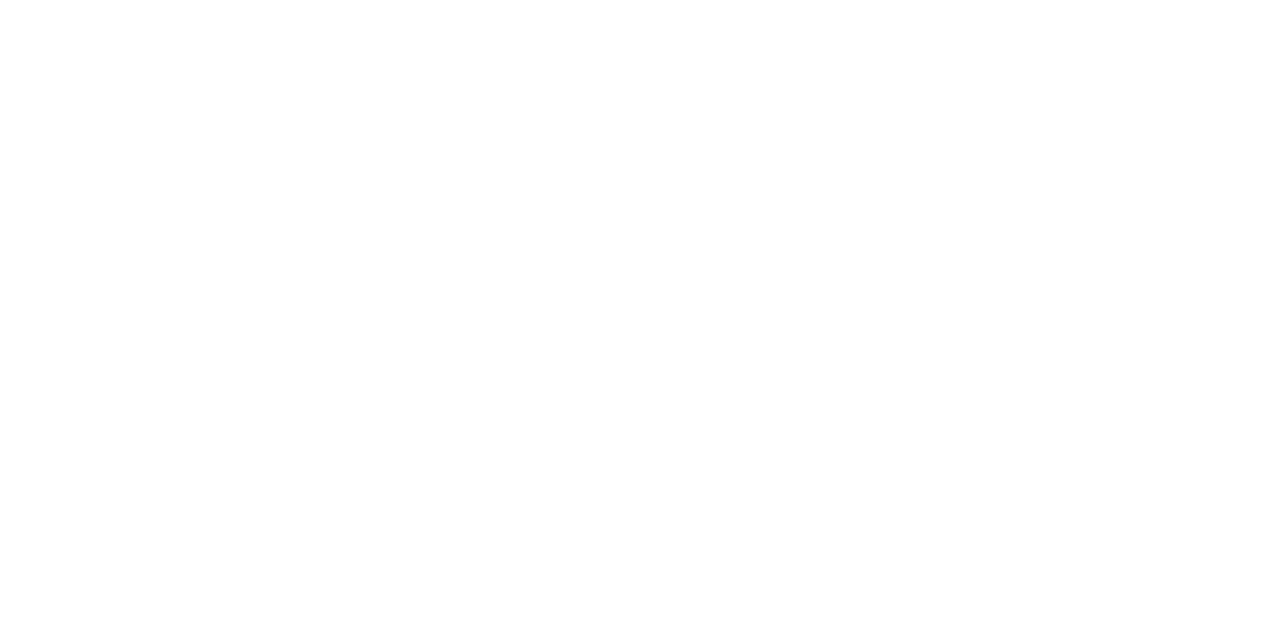
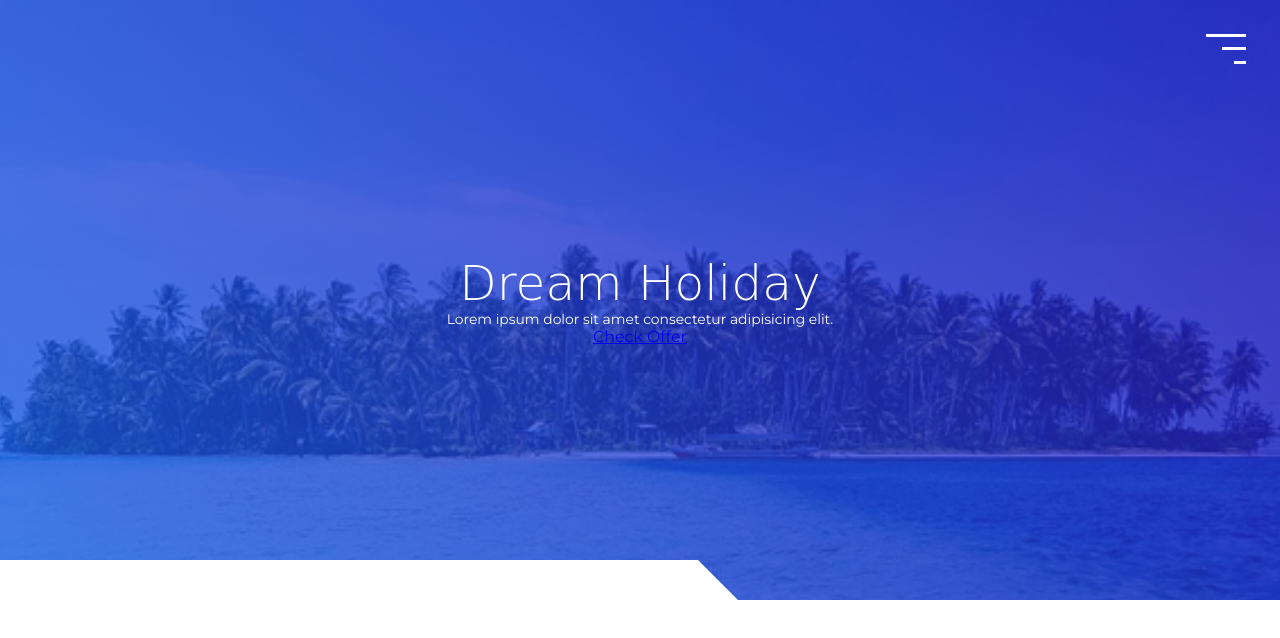
Before and after one commit to MWolok/travelAgencyWeb, a plain HTML site: page index.html in a window 1280 px wide. Drawn offline with Linux system fonts and the light colour scheme.

Commit message:
working on header

```diff
--- a/index.html
+++ b/index.html
@@ -18,16 +18,24 @@
 		<link
 			href="https://fonts.googleapis.com/css2?family=Montserrat:wght@400;700&display=swap"
 			rel="stylesheet" />
-		<link rel="stylesheet" href="/css/style.css">
+		<link rel="stylesheet" href="/css/style.css" />
 	</head>
 	<body>
 		<button class="burger-btn">
 			<div class="burger-btn__box">
-				<div class="burger-btn__bars">
-
-                </div>
+				<div class="burger-btn__bars"></div>
 			</div>
 		</button>
+		<nav class="nav"></nav>
+		<header class="header section">
+			<h1 class="header__heading">Dream Holiday</h1>
+			<p class="header__text">
+				Lorem ipsum dolor sit amet consectetur adipisicing elit.
+			</p>
+			<a href="#offers" class="header__btn btn-animation">Check Offer</a>
+
+			<div class="white-block white-block-left"></div>
+		</header>
 		<script src="/js/main.js"></script>
 	</body>
 </html>
--- /dev/null
+++ b/sass/_header.scss
@@ -0,0 +1,71 @@
+@use "colors" as *;
+@use "mixins" as *;
+
+.wrapper {
+	margin: 0 auto;
+	width: 100%;
+	max-width: 1200px;
+}
+.white-block {
+	position: absolute;
+	height: 40px;
+	width: 60%;
+	background-color: $pure-white;
+
+	&-left {
+		bottom: 0;
+		left: -50px;
+		transform: skew(45deg);
+	}
+	&-right {
+		bottom: 0;
+		right: -50px;
+		transform: skew(45deg);
+	}
+}
+
+.btn-animation {
+	position: relative;
+	transition: background-color 0.3s;
+	overflow: hidden;
+	z-index: 0;
+	&::before {
+		display: block;
+		content: "";
+		position: absolute;
+		top: 0;
+		left: 0;
+		width: 100%;
+		height: 100%;
+		transform: scaleX(0);
+		transform-origin: right;
+		transition: transform 0.3s;
+		z-index: -1;
+	}
+	&:hover::before {
+		transform: scaleX(1);
+		transform-origin: left;
+	}
+}
+.header {
+	position: relative;
+	display: flex;
+	justify-content: center;
+	align-items: center;
+	flex-direction: column;
+	padding: 2em;
+	height: 75vh;
+	text-align: center;
+	color: $pure-white;
+	@include heroImg("/img/island-g5bd3c2a8a_640.jpg");
+	&__heading {
+		font-family: "Dancing Script", cursive;
+		font-size: 4.9rem;
+		font-weight: 300;
+
+	}
+    &__text{
+        font-size: 1.4rem;
+
+    }
+}
--- a/sass/_mixins.scss
+++ b/sass/_mixins.scss
@@ -0,0 +1,8 @@
+@use "colors" as *;
+
+@mixin heroImg($imgUrl) {
+	background-image: $blue-gradient, url($imgUrl);
+    background-size: cover;
+    background-position: center;
+    background-attachment: fixed;
+}
--- a/sass/style.scss
+++ b/sass/style.scss
@@ -3,3 +3,4 @@
 @use 'mixins';
 @use 'nav';
 @use 'reset';
+@use 'header';
```
Also changed, not shown: css/style.css, img/island-g49ce6bba1_1920.jpg (added), img/island-g5bd3c2a8a_640.jpg (added), 1 other file.
